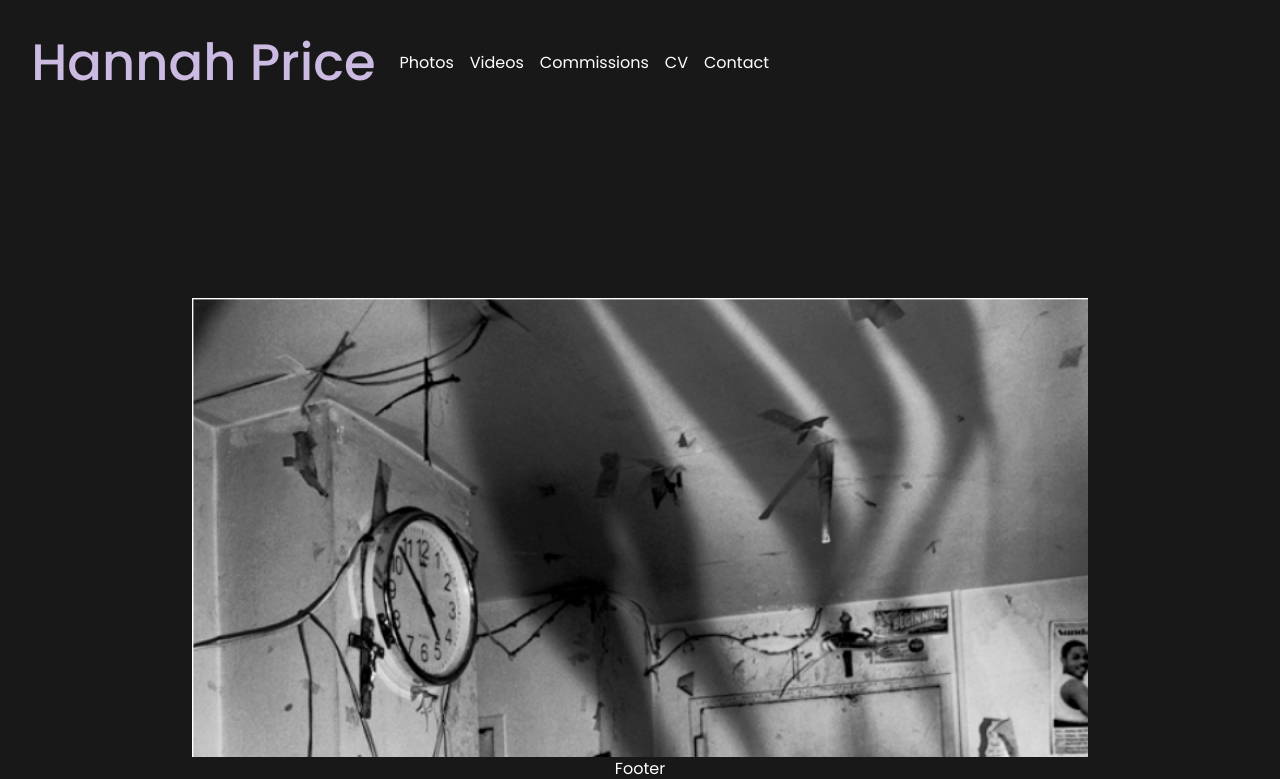
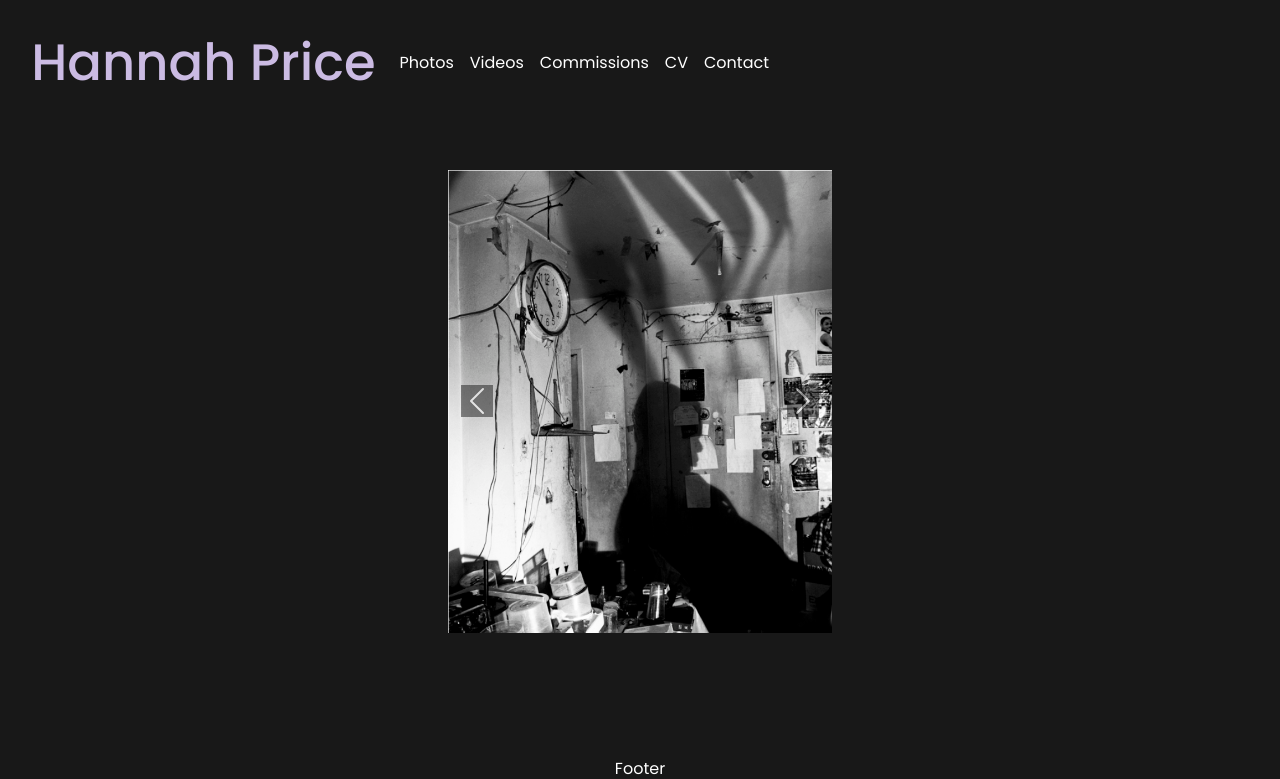
Before and after one commit to Hannahphoto/photovideo-web, a React (Vite) app in the folder photovideo-web/: page / in a window 1280 px wide. Shown: the top 779 px of the page. Built offline with nearby package versions, Linux system fonts and the light colour scheme.

Commit message:
adjusted carousel for phone

```diff
--- a/photovideo-web/src/App.css
+++ b/photovideo-web/src/App.css
@@ -38,6 +38,19 @@
 }
 
 .carousel{
-  margin: 15%;
+  margin-left: 35%;
+  margin-right: 35%;
+  margin-top: 5%;
 
 }
+
+@media screen  and (max-width:900px)  {
+  .carousel{
+    /* margin-left: 15%;
+    margin-right: 15%; */
+    margin: 15%;
+
+  }
+
+
+}
```
